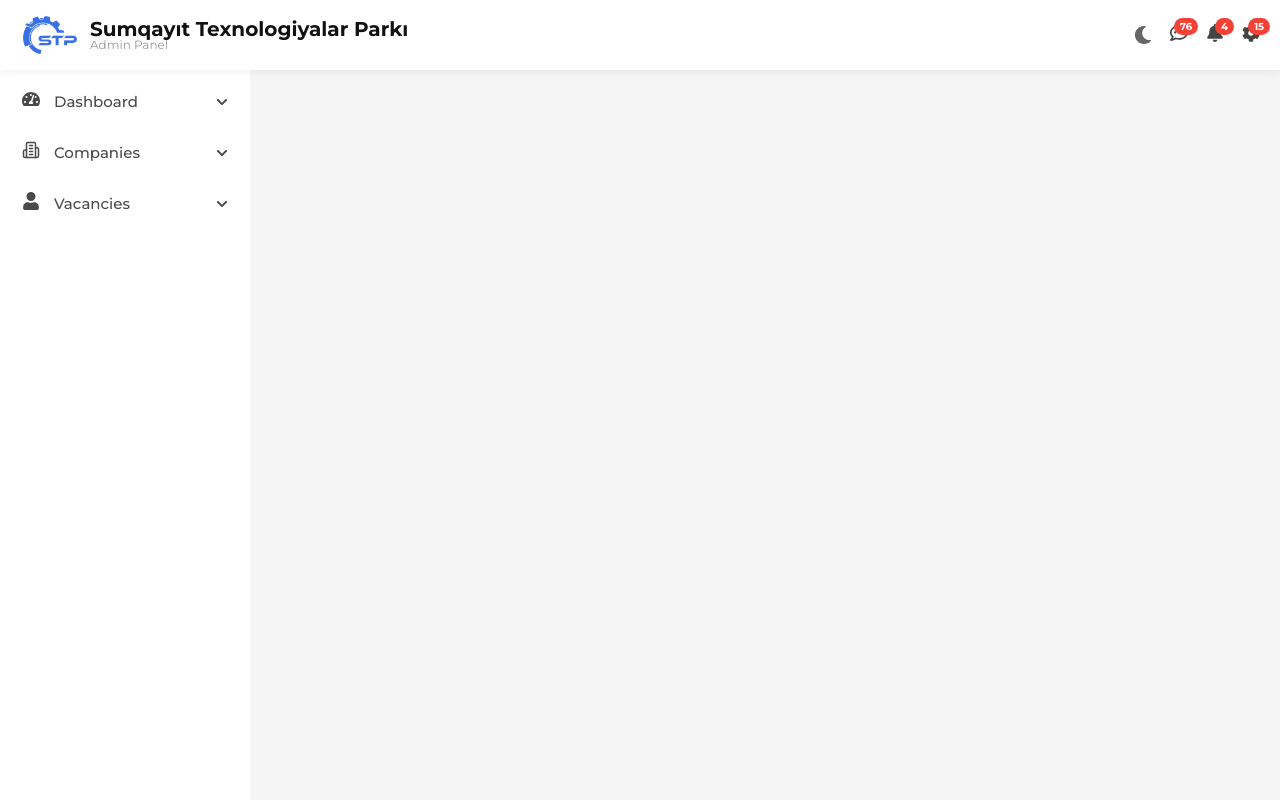
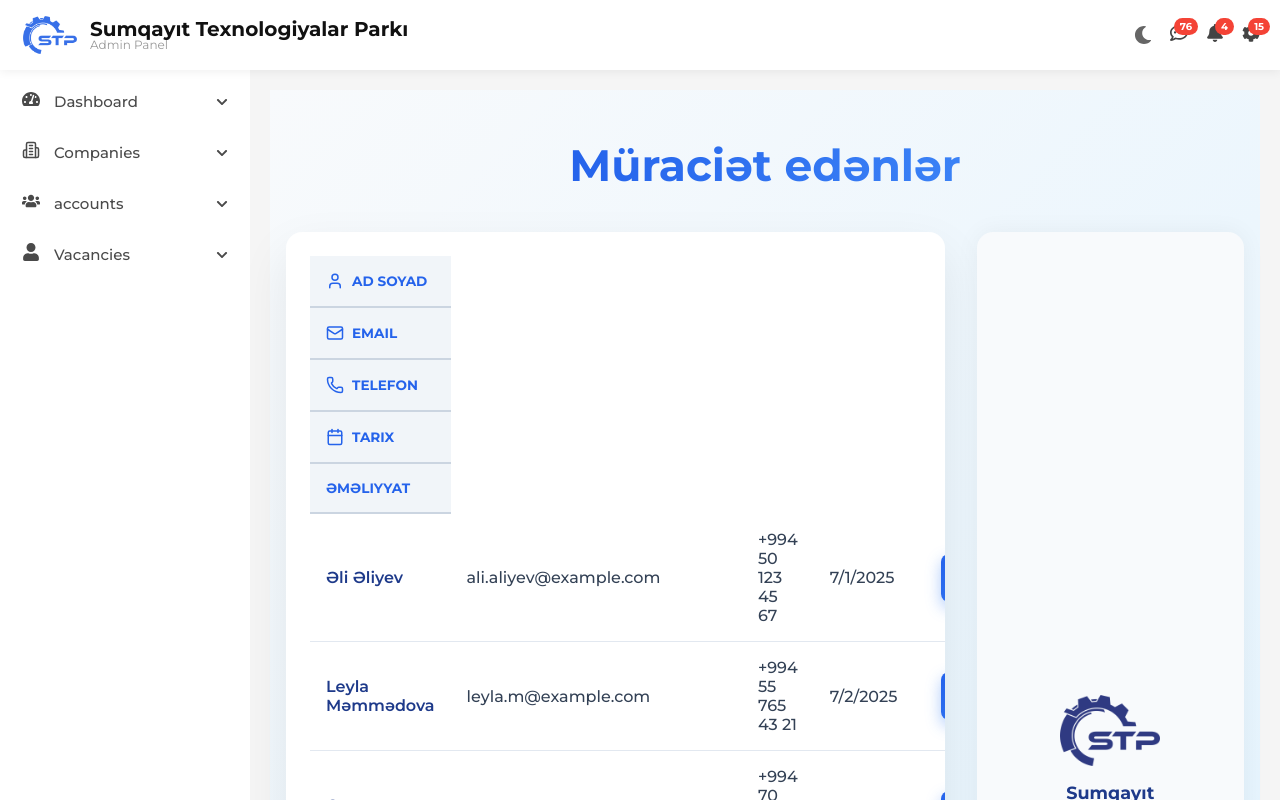
Before and after one commit to Hajbalayev12/stp-vacancy, a React (Vite) app: page /admin/users in a window 1280 px wide. Built offline with nearby package versions, Linux system fonts and the light colour scheme; sample sign-in values are in the browser's storage.

Commit message:
homepage vacancy

```diff
--- a/src/admin/adminRoutes.tsx
+++ b/src/admin/adminRoutes.tsx
@@ -9,6 +9,7 @@ import ViewVacancies from "./pages/ViewVacancies/ViewVacancies";
 import ViewCompanies from "./pages/ViewCompanies/ViewCompanies";
 import CompanyInfo from "./pages/CompanyInfo/CompanyInfo";
 import VacancyInfo from "../admin/pages/VacancyInfo/VacancyInfo";
+import UsersPage from "./pages/Users/Users";
 
 export default function AdminRoutes() {
   return (
@@ -28,6 +29,7 @@ export default function AdminRoutes() {
         <Route path="addvacancy" element={<AddVacancy />} />
         <Route path="viewvacancies" element={<ViewVacancies />} />
         <Route path="viewcompanies" element={<ViewCompanies />} />
+        <Route path="users" element={<UsersPage />} />
         <Route path="companyinfo/:id" element={<CompanyInfo />} />
         <Route path="vacancyinfo/:vacancyId" element={<VacancyInfo />} />
       </Route>
--- a/src/admin/components/Sidebar/Sidebar.tsx
+++ b/src/admin/components/Sidebar/Sidebar.tsx
@@ -1,8 +1,18 @@
 import { useState } from "react";
 import { Link } from "react-router-dom";
 import styles from "./Sidebar.module.scss";
-import { FaTachometerAlt, FaUser, FaChevronDown } from "react-icons/fa";
+import {
+  FaTachometerAlt,
+  FaUser,
+  FaUsers,
+  FaChevronDown,
+} from "react-icons/fa";
 import { LuBuilding2 } from "react-icons/lu";
+import { useTranslation } from "react-i18next"; // Import t function
+
+export default function Sidebar() {
+  const { t } = useTranslation(); // Use translation hook
+  const [openIndex, setOpenIndex] = useState<number | null>(null);
 
   const menuItems = [
     {
@@ -19,6 +29,11 @@ const menuItems = [
       ],
     },
     {
+      icon: <FaUsers />,
+      label: t("accounts"),
+      subItems: [{ label: t("users"), path: "/admin/users" }],
+    },
+    {
       icon: <FaUser />,
       label: "Vacancies",
       subItems: [
@@ -27,9 +42,6 @@ const menuItems = [
       ],
     },
   ];
-
-export default function Sidebar() {
-  const [openIndex, setOpenIndex] = useState<number | null>(null);
 
   const toggleSubMenu = (index: number) => {
     setOpenIndex(openIndex === index ? null : index);
--- /dev/null
+++ b/src/admin/pages/Users/Users.module.scss
@@ -0,0 +1,191 @@
+.container {
+  padding: 3rem 1rem;
+  background: linear-gradient(135deg, #f8fafc, #e0f2fe);
+  min-height: 100vh;
+  display: flex;
+  flex-direction: column;
+  align-items: center;
+  font-family: "Segoe UI", Tahoma, Geneva, Verdana, sans-serif;
+}
+
+.title {
+  font-size: 2.75rem;
+  font-weight: 800;
+  margin-bottom: 2.5rem;
+  background: linear-gradient(90deg, #2563eb, #3b82f6);
+  -webkit-background-clip: text;
+  -webkit-text-fill-color: transparent;
+  animation: fadeDown 0.6s ease-out;
+  text-align: center;
+
+  @keyframes fadeDown {
+    from {
+      opacity: 0;
+      transform: translateY(-20px);
+    }
+    to {
+      opacity: 1;
+      transform: translateY(0);
+    }
+  }
+}
+
+.contentArea {
+  display: flex;
+  justify-content: space-between;
+  gap: 2rem;
+  width: 100%;
+  max-width: 1400px;
+}
+
+.tableWrapper {
+  flex: 3;
+  overflow-x: auto;
+  background: white;
+  border-radius: 1rem;
+  box-shadow: 0 20px 50px rgba(0, 0, 0, 0.08);
+  padding: 1.5rem;
+  animation: fadeIn 0.5s ease;
+
+  @keyframes fadeIn {
+    from {
+      opacity: 0;
+      transform: scale(0.98);
+    }
+    to {
+      opacity: 1;
+      transform: scale(1);
+    }
+  }
+
+  &::-webkit-scrollbar {
+    height: 10px;
+  }
+
+  &::-webkit-scrollbar-thumb {
+    background: #3b82f6;
+    border-radius: 8px;
+  }
+
+  &::-webkit-scrollbar-track {
+    background: #e5e7eb;
+  }
+}
+
+.table {
+  width: 100%;
+  border-collapse: collapse;
+  font-size: 1rem;
+  color: #1e293b;
+
+  thead {
+    background: #f1f5f9;
+
+    th {
+      text-align: left;
+      padding: 1rem;
+      font-weight: 700;
+      text-transform: uppercase;
+      font-size: 0.85rem;
+      color: #2563eb;
+      border-bottom: 2px solid #cbd5e1;
+      display: flex;
+      align-items: center;
+      gap: 0.5rem;
+    }
+  }
+
+  tbody {
+    tr {
+      transition: all 0.2s ease-in-out;
+
+      &:hover {
+        background-color: #eff6ff;
+        box-shadow: 0 4px 15px rgba(147, 197, 253, 0.25);
+      }
+
+      td {
+        padding: 1rem;
+        border-bottom: 1px solid #e2e8f0;
+        font-weight: 500;
+        color: #334155;
+
+        &:first-child {
+          font-weight: 600;
+          color: #1e3a8a;
+        }
+      }
+    }
+  }
+}
+
+.viewBtn {
+  padding: 0.5rem 1.5rem;
+  background: linear-gradient(135deg, #2563eb, #3b82f6);
+  color: white;
+  font-weight: 600;
+  border: none;
+  border-radius: 0.5rem;
+  cursor: pointer;
+  transition: 0.25s ease;
+  box-shadow: 0 6px 15px rgba(59, 130, 246, 0.4);
+
+  &:hover {
+    background: linear-gradient(135deg, #1d4ed8, #2563eb);
+    transform: translateY(-2px);
+  }
+
+  &:active {
+    transform: scale(0.97);
+  }
+}
+
+.stpSide {
+  flex: 1;
+  background: #f8fafc;
+  border-radius: 1rem;
+  box-shadow: 0 0 25px rgba(0, 0, 0, 0.05);
+  display: flex;
+  flex-direction: column;
+  align-items: center;
+  justify-content: center;
+  padding: 2rem;
+  text-align: center;
+}
+
+.logo {
+  width: 100px;
+  margin-bottom: 1rem;
+}
+
+.stpText {
+  font-size: 1.1rem;
+  font-weight: 700;
+  color: #1e3a8a;
+}
+
+/* Responsive */
+@media (max-width: 768px) {
+  .title {
+    font-size: 2rem;
+  }
+
+  .contentArea {
+    flex-direction: column;
+  }
+
+  .table th,
+  .table td {
+    font-size: 0.92rem;
+    padding: 0.8rem;
+  }
+
+  .viewBtn {
+    padding: 0.45rem 1rem;
+    font-size: 0.85rem;
+  }
+
+  .stpText {
+    font-size: 1rem;
+  }
+}
--- /dev/null
+++ b/src/admin/pages/Users/Users.tsx
@@ -0,0 +1,109 @@
+import React from "react";
+import styles from "./Users.module.scss";
+import { User, Mail, Phone, Calendar } from "lucide-react";
+import stpLogo from "../../assets/stpmmc.png";
+
+interface UserType {
+  id: number;
+  name: string;
+  email: string;
+  phone: string;
+  appliedAt: string;
+}
+
+const dummyUsers: UserType[] = [
+  {
+    id: 1,
+    name: "Əli Əliyev",
+    email: "ali.aliyev@example.com",
+    phone: "+994 50 123 45 67",
+    appliedAt: "2025-07-01",
+  },
+  {
+    id: 2,
+    name: "Leyla Məmmədova",
+    email: "leyla.m@example.com",
+    phone: "+994 55 765 43 21",
+    appliedAt: "2025-07-02",
+  },
+  {
+    id: 3,
+    name: "Orxan Rzayev",
+    email: "orxan.rz@example.com",
+    phone: "+994 70 987 65 43",
+    appliedAt: "2025-07-03",
+  },
+  {
+    id: 4,
+    name: "Aygün Abbasova",
+    email: "aygun.a@example.com",
+    phone: "+994 51 321 45 67",
+    appliedAt: "2025-07-03",
+  },
+  {
+    id: 5,
+    name: "Nigar Hüseynova",
+    email: "nigar.huseynova@example.com",
+    phone: "+994 55 999 88 77",
+    appliedAt: "2025-06-28",
+  },
+  {
+    id: 6,
+    name: "Rəşad Məmmədov",
+    email: "rashad.m@example.com",
+    phone: "+994 70 123 45 89",
+    appliedAt: "2025-07-02",
+  },
+];
+
+export default function UsersPage() {
+  return (
+    <div className={styles.container}>
+      <h1 className={styles.title}>Müraciət edənlər</h1>
+      <div className={styles.contentArea}>
+        <div className={styles.tableWrapper}>
+          <table className={styles.table}>
+            <thead>
+              <tr>
+                <th>
+                  <User size={18} />
+                  Ad Soyad
+                </th>
+                <th>
+                  <Mail size={18} />
+                  Email
+                </th>
+                <th>
+                  <Phone size={18} />
+                  Telefon
+                </th>
+                <th>
+                  <Calendar size={18} />
+                  Tarix
+                </th>
+                <th>Əməliyyat</th>
+              </tr>
+            </thead>
+            <tbody>
+              {dummyUsers.map((user) => (
+                <tr key={user.id}>
+                  <td>{user.name}</td>
+                  <td>{user.email}</td>
+                  <td>{user.phone}</td>
+                  <td>{new Date(user.appliedAt).toLocaleDateString()}</td>
+                  <td>
+                    <button className={styles.viewBtn}>Ətraflı bax</button>
+                  </td>
+                </tr>
+              ))}
+            </tbody>
+          </table>
+        </div>
+        <div className={styles.stpSide}>
+          <img src={stpLogo} alt="STP Logo" className={styles.logo} />
+          <p className={styles.stpText}>Sumqayıt Texnologiyalar Parkı</p>
+        </div>
+      </div>
+    </div>
+  );
+}
--- a/src/website/components/Navbar/Navbar.module.scss
+++ b/src/website/components/Navbar/Navbar.module.scss
@@ -4,7 +4,7 @@
   z-index: 1000;
   display: flex;
   justify-content: center;
-
+  box-shadow: 0 1px 10px rgba(0, 0, 0, 0.1);
   .NavbarContainer {
     margin: 0 30px;
     width: 100%;
--- a/src/website/pages/Signup/Signup.tsx
+++ b/src/website/pages/Signup/Signup.tsx
@@ -40,9 +40,9 @@ export default function Signup() {
 
   const validateForm = () => {
     const newErrors: Record<string, string> = {};
-    const phoneRegex = /^\+994(50|51|55|70|77)[0-9]{7}$/;
+    const phoneRegex = /^\+994(50|51|55|70|77)\d{7}$/;
     const emailRegex = /^[^\s@]+@[^\s@]+\.[^\s@]+$/;
-    const idSerialRegex = /^(AA|AZE)\d{7}$/;
+    const idSerialRegex = /^(AA\d{7}|AZE\d{8})$/;
     const passwordRegex =
       /^(?=.*[A-Z])(?=.*\d)(?=.*[!@#$%^&*()_+\-=\[\]{};':"\\|,.<>\/?]).{8,}$/;
 
@@ -64,13 +64,14 @@ export default function Signup() {
     if (!formData.phone.trim())
       newErrors.phone = "Əlaqə nömrəsi boş ola bilməz";
     else if (!phoneRegex.test(formData.phone))
-      newErrors.phone = "Telefon nömrəsi düzgün deyil";
+      newErrors.phone =
+        "Telefon nömrəsi düzgün formatda deyil. +99450XXXXXXX kimi yazın";
 
     if (!formData.id_serial.trim())
       newErrors.id_serial = "Seriya nömrəsi boş ola bilməz";
     else if (!idSerialRegex.test(formData.id_serial))
       newErrors.id_serial =
-        "Seriya nömrəsi 'AA1234567' və ya 'AZE1234567' formatında olmalıdır";
+        "Seriya nömrəsi 'AA1234567' (7 rəqəm) və ya 'AZE12345678' (8 rəqəm) formatında olmalıdır";
 
     setErrors(newErrors);
     return Object.keys(newErrors).length === 0;
@@ -99,7 +100,7 @@ export default function Signup() {
         ? formData.phone.slice(1)
         : formData.phone,
       seriaNumber: formData.id_serial,
-      cv: [], // not used in backend now
+      cv: [],
     };
 
     try {
@@ -115,7 +116,6 @@ export default function Signup() {
       );
 
       if (!response.ok) {
-        // Try parsing error JSON safely
         let errorData = null;
         try {
           errorData = await response.json();
@@ -138,7 +138,6 @@ export default function Signup() {
         return;
       }
 
-      // For success, parse response JSON safely
       try {
         await response.json();
       } catch (jsonError) {
@@ -175,6 +174,13 @@ export default function Signup() {
           type={isPassword ? (showPasswordState ? "text" : "password") : type}
           value={formData[name as keyof typeof formData] as string}
           onChange={handleChange}
+          placeholder={
+            name === "phone"
+              ? "+99450XXXXXXX"
+              : name === "id_serial"
+              ? "AA1234567 və ya AZE12345678"
+              : undefined
+          }
           autoComplete={isPassword ? "new-password" : undefined}
         />
         {isPassword && toggleShowPassword && (
```
Also changed, not shown: package.json (+3 -4 lines), 1 other file (tests, documents, lock files or other folders). Lines whose indentation alone changed are shown as unchanged.
